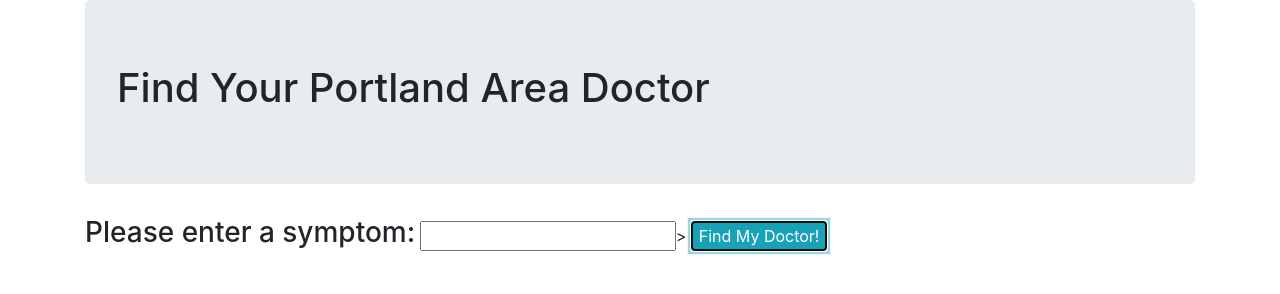
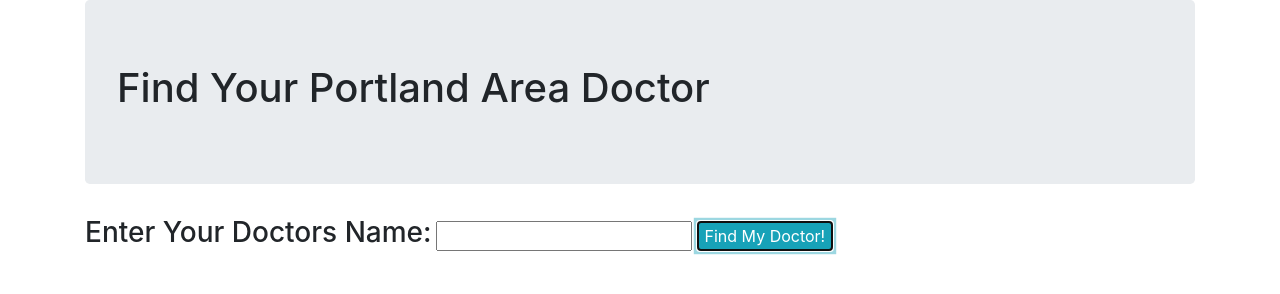
Before and after one commit to MMAlaeddin/doctor-api, a website built with webpack: page src/index.html in a window 1280 px wide. Both pictures are taken after typing "Sample" into the empty fields and a click on the button "Find My Doctor!". Built offline with nearby package versions, Linux system fonts and the light colour scheme; no server answers.

Commit message:
update output and html

```diff
--- a/src/index.html
+++ b/src/index.html
@@ -11,8 +11,8 @@
         <h1>Find Your Portland Area Doctor</h1>
       </div>
       <form id="docInfo">
-        <label><h3>Please enter a symptom:</h3></label>
-        <input type="text" id="symptom">>
+        <label><h3>Enter Your Doctors Name:</h3></label>
+        <input type="text" id="docName">
         <button type="submit" class="btn-info">Find My Doctor!</button>
       </form>
       <div id="result">
--- a/src/main.js
+++ b/src/main.js
@@ -7,8 +7,8 @@ import { DoctorInfo } from './../src/project-service.js';
 $(document).ready(function() {
   $("#docInfo").submit(function(event) {
     event.preventDefault();
-    const prob = $("#symptom").val();
-    $("#symptom").val("");
+    const prob = $("#docName").val();
+    $("#docName").val("");
 
     (async () => {
       let doctorInfo = new DoctorInfo();
@@ -21,10 +21,12 @@ $(document).ready(function() {
       const nameArr = [];
       if (response) {
         for (let i = 0; i < docArr.length; i++) {
-          nameArr.push(`${response.data[i].profile.first_name}`)
+          nameArr.push(`<li> ${response.data[i].profile.first_name} ${response.data[i].profile.last_name} </li>`);
         }
-        console.log(nameArr);
       }
+
+      console.log(response)
+      $("#name").append(nameArr)
     }
 
 
```
